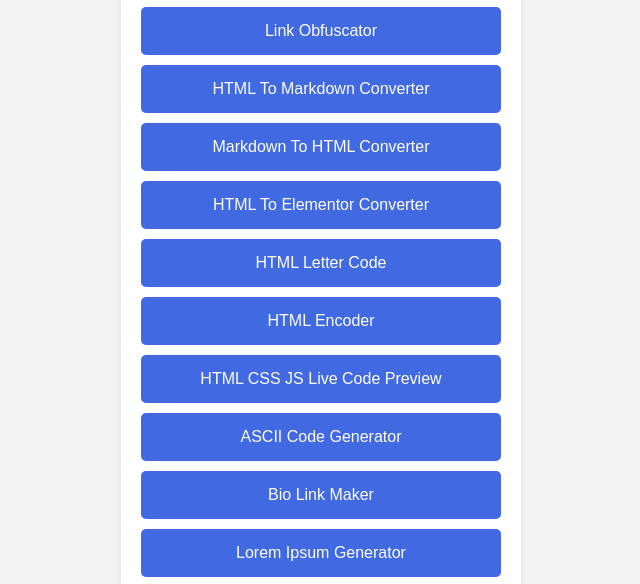
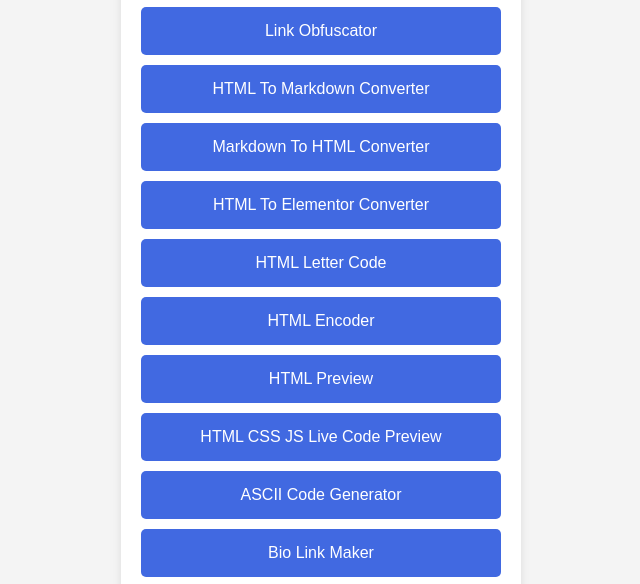
Before and after one commit to kelasmaster/tool, a plain HTML site: page index.html in a window 1280 px wide. Shown: the part 602-1186 px from the top of the page, without its empty margins (319-959 px from the left). Drawn offline with Linux system fonts and the light colour scheme.

Commit message:
Update index.html

```diff
--- a/index.html
+++ b/index.html
@@ -32,6 +32,7 @@
              <a href="/html2elementor-converter/" class="link">HTML To Elementor Converter</a>
              <a href="/html-letter-code/" class="link">HTML Letter Code</a>
              <a href="/html-encoder/" class="link">HTML Encoder</a>
+             <a href="/html-preview/" class="link">HTML Preview</a>
              <a href="/livecode-preview/" class="link">HTML CSS JS Live Code Preview</a>
              <a href="/ascii-code-generator/versi2.html" class="link">ASCII Code Generator</a>
              <a href="/biolink-maker/" class="link">Bio Link Maker</a>
```
